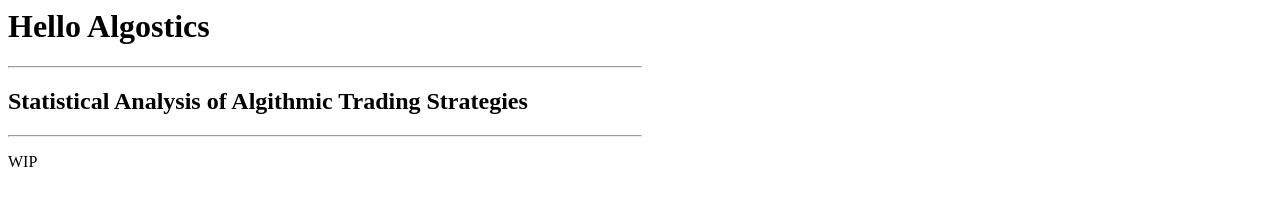
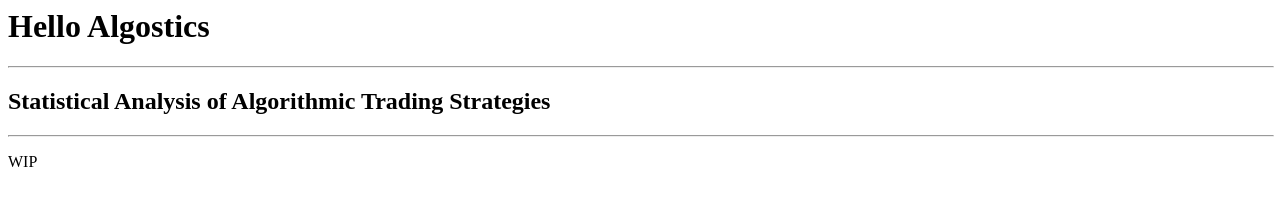
Before and after one commit to algostics/algostics, a plain HTML site: page index.html in a window 1280 px wide. Drawn offline with Linux system fonts and the light colour scheme.

Commit message:
Update index.html

```diff
--- a/index.html
+++ b/index.html
@@ -1,7 +1,7 @@
 <html>
 <h1>Hello Algostics</h1>
-<hr style="width:50%;text-align:left;margin-left:0">
-<h2> Statistical Analysis of Algithmic Trading Strategies  </h2>
-<hr style="width:50%;text-align:left;margin-left:0">
+<hr style="width:100%;text-align:left;margin-left:0">
+<h2> Statistical Analysis of Algorithmic Trading Strategies  </h2>
+<hr style="width:100%;text-align:left;margin-left:0">
 <p> WIP </p>
 </html>
```
